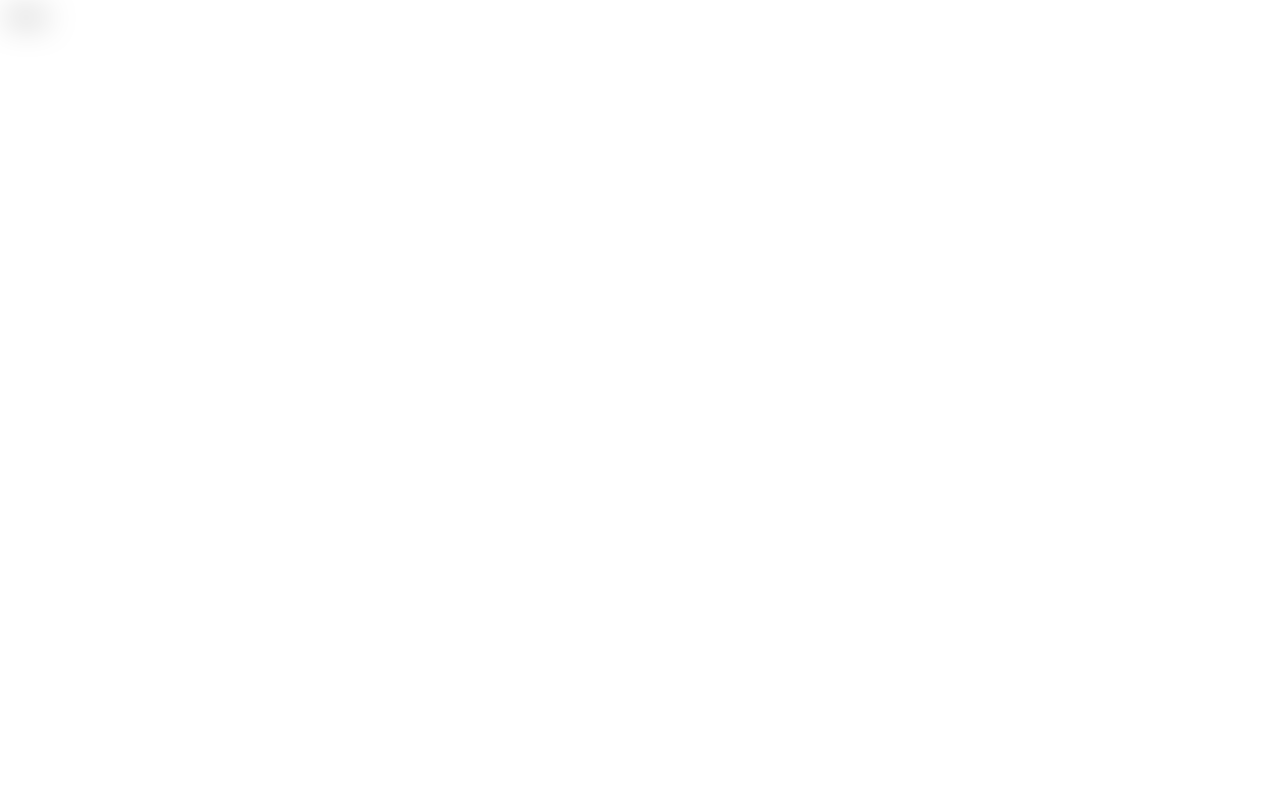
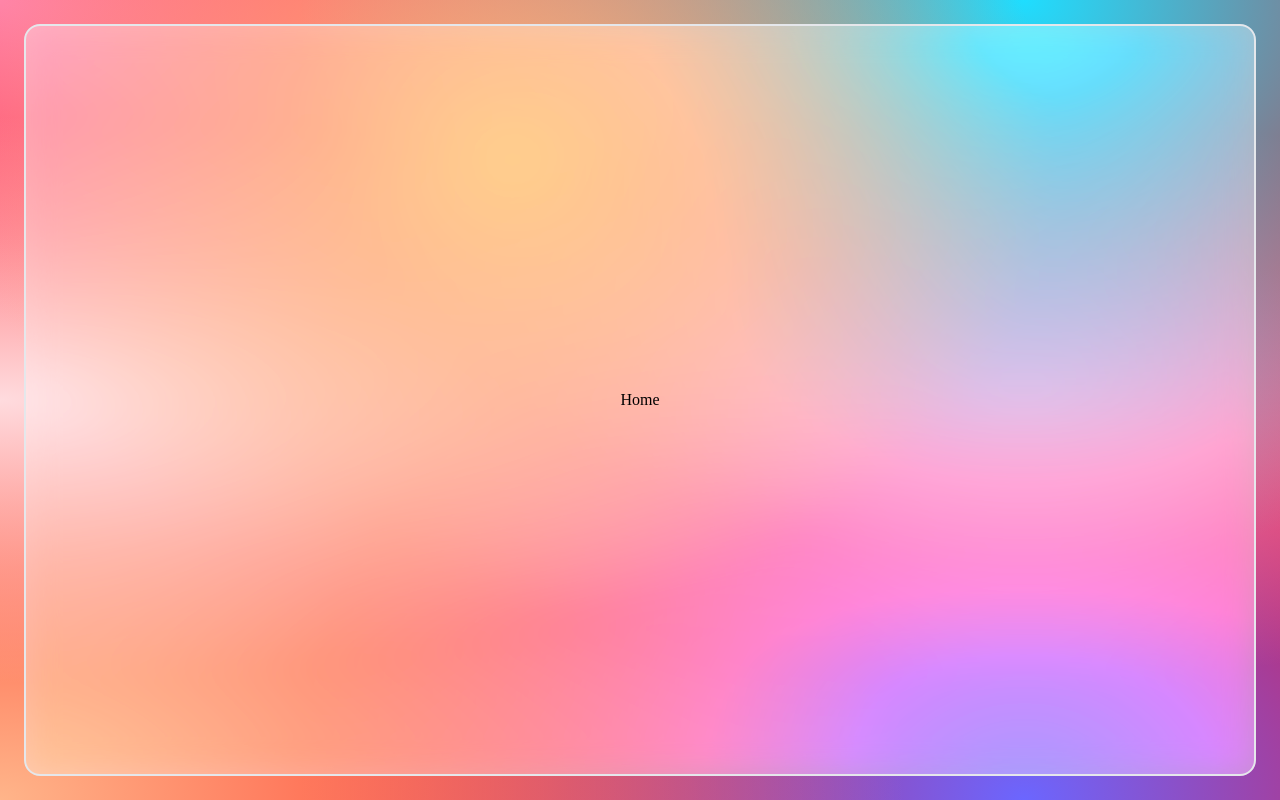
Before and after one commit to mfbernasol/project-manager-app, a Next.js app: page /home in a window 1280 px wide. Built offline with nearby package versions, Linux system fonts and the light colour scheme.

Commit message:
setup styles and tailwind css

```diff
--- a/app/(auth)/layout.tsx
+++ b/app/(auth)/layout.tsx
@@ -6,6 +6,10 @@
 type AuthRootLayout = {
   children: ReactElement;
 };
+
+// const inter = Inter({
+//     variable: "--font-inter",
+//   });
 
 export default function AuthRootLayout({ children }: AuthRootLayout) {
   return (
--- a/styles/global.css
+++ b/styles/global.css
@@ -1,5 +1,48 @@
-.glass {
-    filter: blur(16px) saturate(200%);
+@tailwind base;
+@tailwind components;
+@tailwind utilities;
 
+@layer base {
+    [data-nextjs-scroll-focus-boundary] {
+      display: contents;
+    }
+  }
 
-}
+  * {
+    box-sizing: border-box;
+  }
+
+  .rainbow-mesh {
+    background-color: hsla(0, 100%, 50%, 1);
+    background-image: radial-gradient(
+        at 40% 20%,
+        hsla(28, 100%, 74%, 1) 0px,
+        transparent 50%
+      ), radial-gradient(at 80% 0%, hsla(189, 100%, 56%, 1) 0px, transparent 50%),
+      radial-gradient(at 0% 50%, hsla(355, 100%, 93%, 1) 0px, transparent 50%),
+      radial-gradient(at 80% 50%, hsla(340, 100%, 76%, 1) 0px, transparent 50%),
+      radial-gradient(at 0% 100%, hsla(22, 100%, 77%, 1) 0px, transparent 50%),
+      radial-gradient(at 80% 100%, hsla(242, 100%, 70%, 1) 0px, transparent 50%),
+      radial-gradient(at 0% 0%, hsla(343, 100%, 76%, 1) 0px, transparent 50%);
+  }
+
+  .candy-mesh {
+    background-color: #ff99ee;
+    background-image: radial-gradient(
+        at 99% 6%,
+        hsla(195, 69%, 67%, 1) 0px,
+        transparent 50%
+      ), radial-gradient(at 55% 88%, hsla(189, 74%, 69%, 1) 0px, transparent 50%),
+      radial-gradient(at 53% 27%, hsla(271, 78%, 63%, 1) 0px, transparent 50%),
+      radial-gradient(at 89% 89%, hsla(317, 89%, 70%, 1) 0px, transparent 50%),
+      radial-gradient(at 35% 44%, hsla(337, 92%, 61%, 1) 0px, transparent 50%);
+  }
+
+  .glass {
+    backdrop-filter: blur(16px) saturate(180%);
+    background-color: rgba(255, 255, 255, 0.4);
+  }
+
+  [data-nextjs-scroll-focus-boundary] {
+    display: contents;
+  }
--- /dev/null
+++ b/tailwind.config.js
@@ -0,0 +1,16 @@
+/** @type {import('tailwindcss').Config} */
+module.exports = {
+    content: [
+      "./app/**/*.{js,ts,jsx,tsx}", // Note the addition of the `app` directory.
+      "./pages/**/*.{js,ts,jsx,tsx}",
+      "./components/**/*.{js,ts,jsx,tsx}",
+    ],
+    theme: {
+      extend: {
+        fontFamily: {
+          sans: ["var(--font-inter)"],
+        },
+      },
+    },
+    plugins: [],
+  };
```
